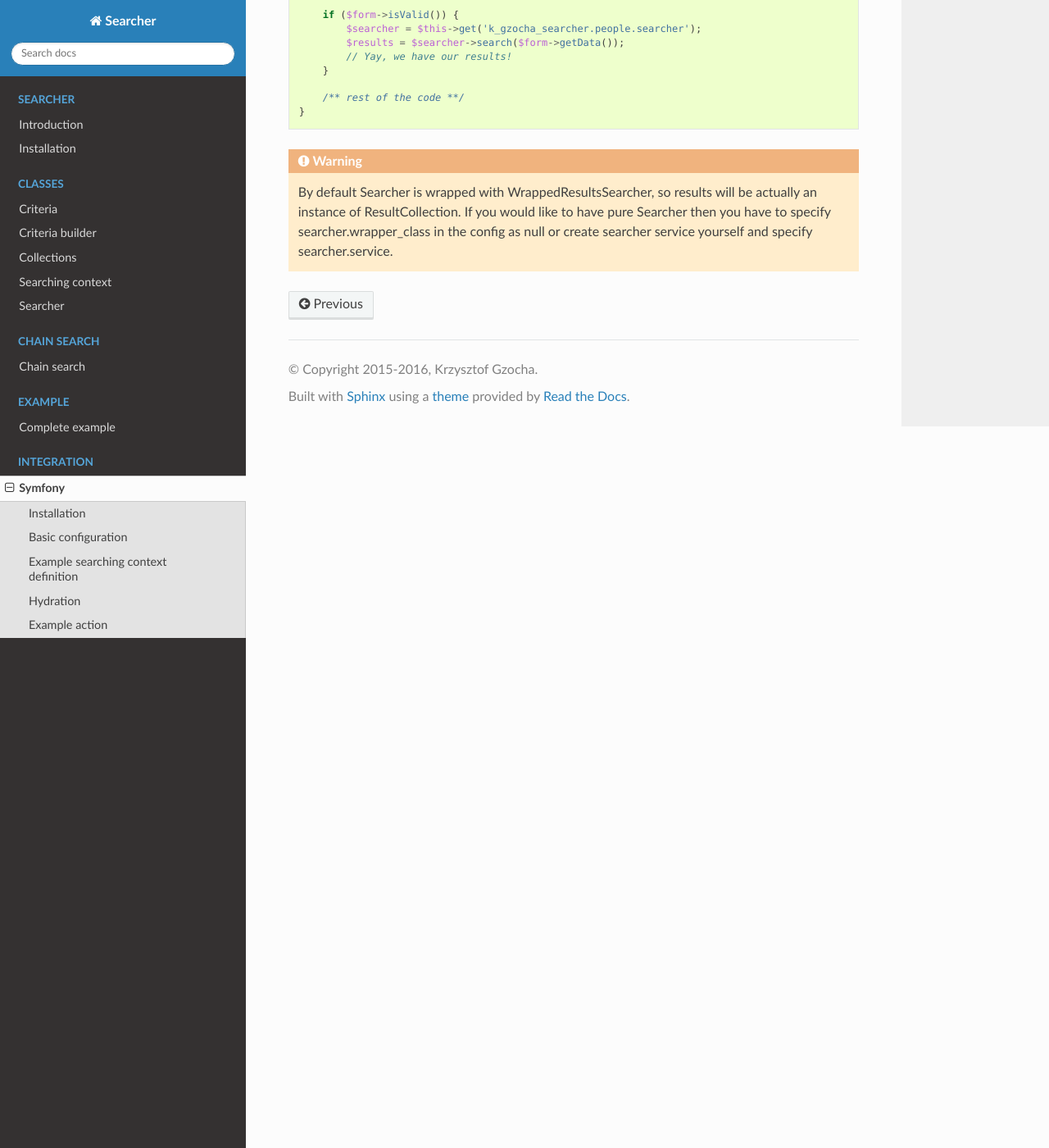
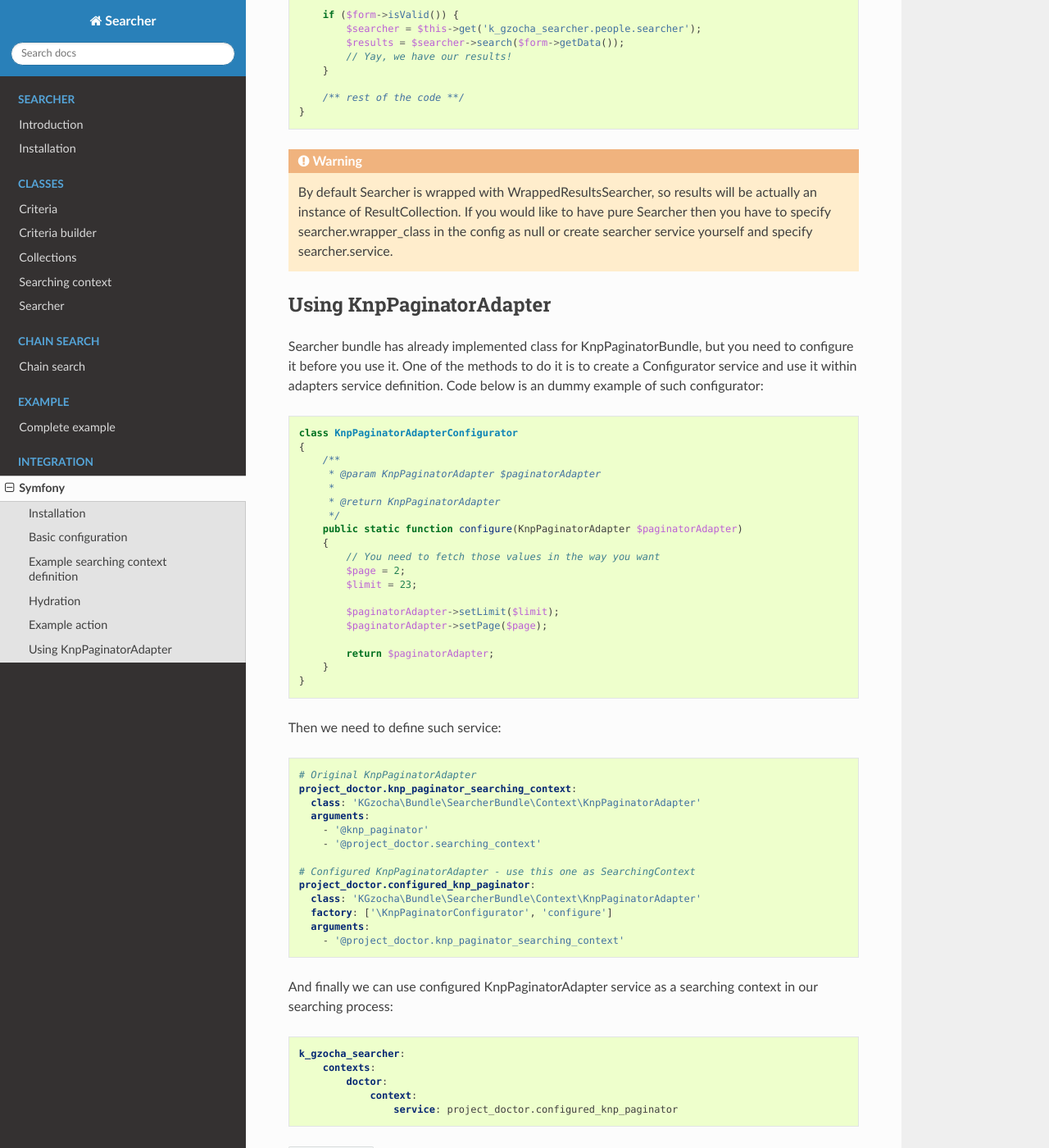
Before and after one commit to krzysztof-gzocha/searcher, a Sphinx documentation site: the page built from docs/integration/symfony.rst, in a window 1280 px wide and 1400 px high, scrolled down 4137 px. Shown: the whole window at 82% size. Built offline with Sphinx 7.4.7 and the Read the Docs theme 2.0.0, drawn with Linux system fonts in a browser that asks for light colours.

Commit message:
Added dummy example of KnpPaginatorAdapter configuration and usage

```diff
--- a/docs/integration/symfony.rst
+++ b/docs/integration/symfony.rst
@@ -208,3 +208,60 @@ simple action inside a controller:
     By default Searcher is wrapped with WrappedResultsSearcher, so results will be actually an instance of ResultCollection.
     If you would like to have pure Searcher then you have to specify searcher.wrapper_class in the config as null
     or create searcher service yourself and specify searcher.service.
+
+Using KnpPaginatorAdapter
+--------------------------
+
+Searcher bundle has already implemented class for KnpPaginatorBundle, but you need to configure it before you use it.
+One of the methods to do it is to create a Configurator service and use it within adapters service definition.
+Code below is an dummy example of such configurator:
+
+.. code:: php
+
+    class KnpPaginatorAdapterConfigurator
+    {
+        /**
+         * @param KnpPaginatorAdapter $paginatorAdapter
+         *
+         * @return KnpPaginatorAdapter
+         */
+        public static function configure(KnpPaginatorAdapter $paginatorAdapter)
+        {
+            // You need to fetch those values in the way you want
+            $page = 2;
+            $limit = 23;
+
+            $paginatorAdapter->setLimit($limit);
+            $paginatorAdapter->setPage($page);
+
+            return $paginatorAdapter;
+        }
+    }
+
+Then we need to define such service:
+
+.. code:: yaml
+
+    # Original KnpPaginatorAdapter
+    project_doctor.knp_paginator_searching_context:
+      class: 'KGzocha\Bundle\SearcherBundle\Context\KnpPaginatorAdapter'
+      arguments:
+        - '@knp_paginator'
+        - '@project_doctor.searching_context'
+
+    # Configured KnpPaginatorAdapter - use this one as SearchingContext
+    project_doctor.configured_knp_paginator:
+      class: 'KGzocha\Bundle\SearcherBundle\Context\KnpPaginatorAdapter'
+      factory: ['\KnpPaginatorConfigurator', 'configure']
+      arguments:
+        - '@project_doctor.knp_paginator_searching_context'
+
+And finally we can use configured KnpPaginatorAdapter service as a searching context in our searching process:
+
+.. code:: yaml
+
+    k_gzocha_searcher:
+        contexts:
+            doctor:
+                context:
+                    service: project_doctor.configured_knp_paginator
```
